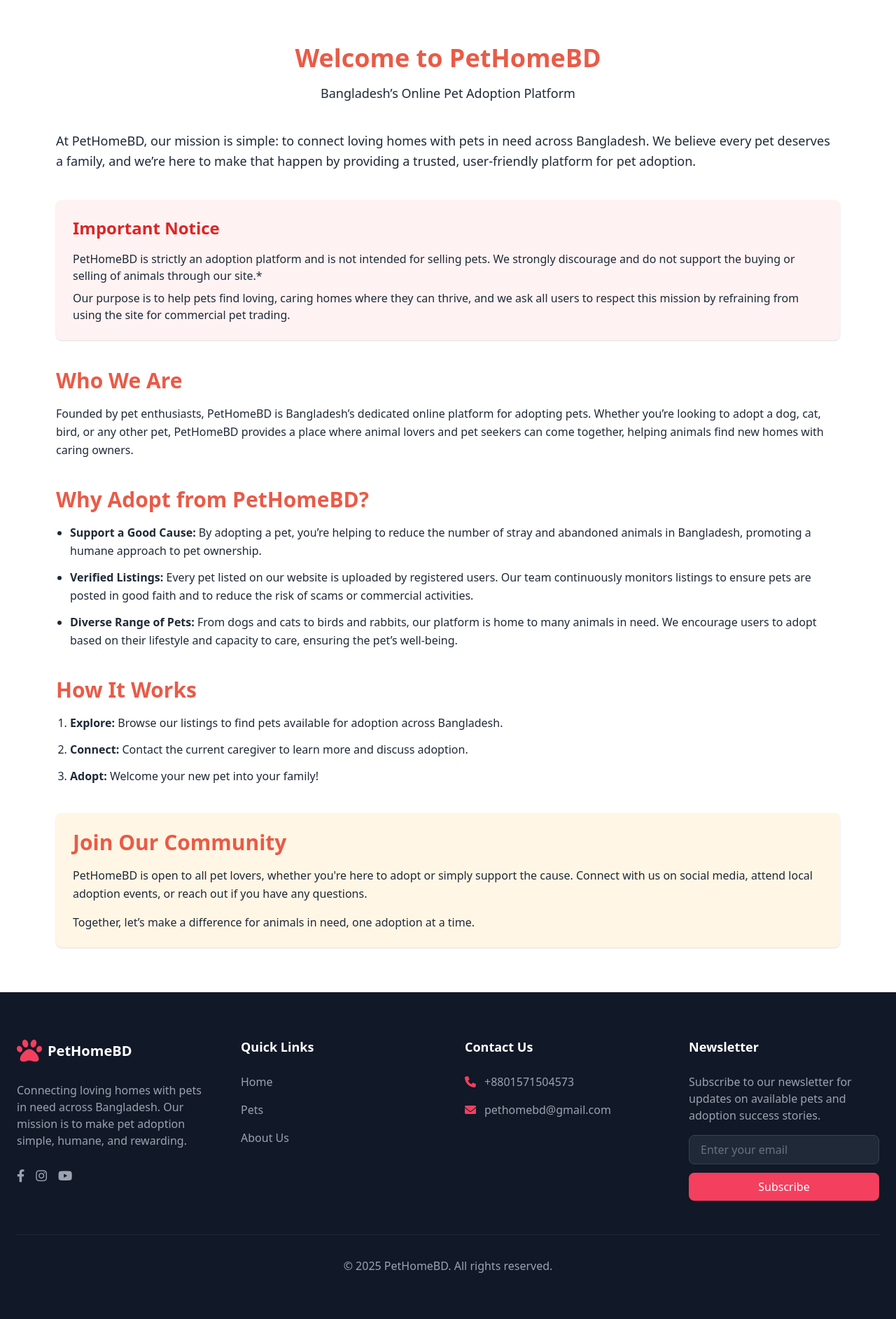
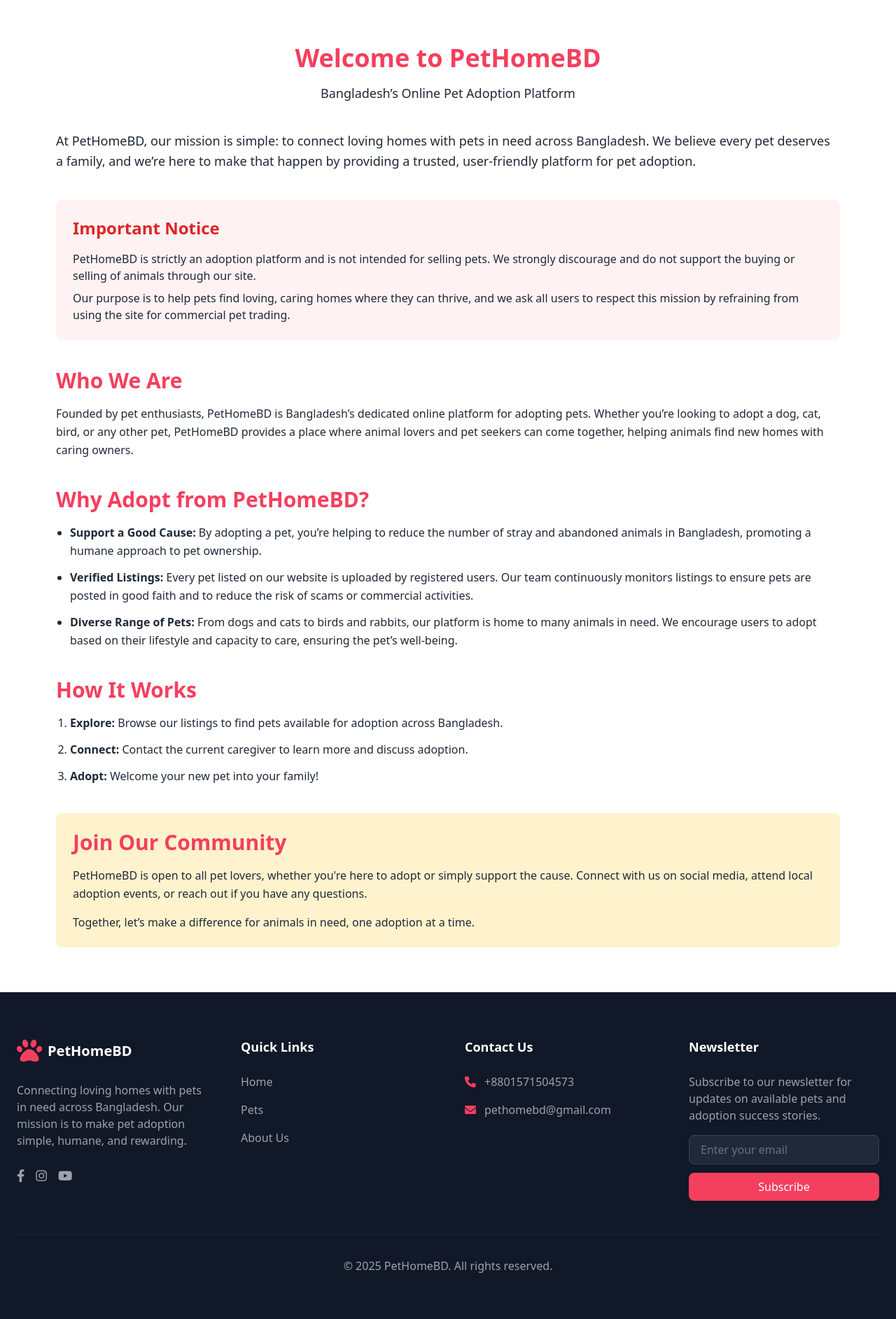
Before and after one commit to fahim-muntasir/petadoption, a Django app: page /about/ in a window 1280 px wide. Shown: the part 651-2536 px from the top of the page at 70% size. Run offline with Django 5.2, Linux system fonts and the light colour scheme; parts of the project's set-up code (start-up, migrations or seed data) failed here and were passed over; some libraries are stand-ins or nearby versions.

Commit message:
modified some issues

```diff
--- a/petapp/models.py
+++ b/petapp/models.py
@@ -13,6 +13,8 @@ class UserProfile(AbstractUser):
   address = models.TextField()
   state = models.CharField(max_length=100)
   social_media_link = models.URLField(blank=True, null=True)
+  created_at = models.DateTimeField(auto_now_add=True, blank=True, null=True)
+  updated_at = models.DateTimeField(auto_now=True, blank=True, null=True)
 
   # Set the username field
   USERNAME_FIELD = 'username'
@@ -28,6 +30,7 @@ class PetPost(models.Model):
   pet_type = models.CharField(max_length=50, blank=False, null=False)
   gender = models.CharField(max_length=10, choices=[('Male', 'Male'), ('Female', 'Female')])
   description = models.TextField(blank=False, null=False)
+  age = models.CharField(max_length=50, blank=False, null=True)
   status = models.CharField(
     max_length=10,
     choices=[('Active', 'Active'), ('Adopted', 'Adopted')],
--- a/petapp/views.py
+++ b/petapp/views.py
@@ -218,7 +218,7 @@ def items(request):
       if district_response.status_code == 200:
           districts_data = district_response.json().get("data", [])
 
-  posts_list = PetPost.objects.all().order_by('-created_at')
+  posts_list = PetPost.objects.all().filter(status="Active").order_by('-created_at')
   if pet_type:
       posts_list = posts_list.filter(pet_type__iexact=pet_type)
 
@@ -301,6 +301,7 @@ def createPet(request):
       pet_type = request.POST.get('type')
       gender = request.POST.get('gender')
       description = request.POST.get('description')
+      age = request.POST.get("age")
 
       division = request.POST.get('division')
       district = request.POST.get('district')
@@ -314,6 +315,7 @@ def createPet(request):
           description=description,
           division=division,
           district=district,
+          age=age,
       )
 
       pet_post.save()
--- a/templates/petapp/about.html
+++ b/templates/petapp/about.html
@@ -10,13 +10,13 @@
     <div class="absolute inset-0 bg-[#151035] opacity-65"></div>
 
     <div class="text-center relative z-10 text-white px-4 w-full">
-      <h1 class="text-6xl sm:text-5xl md:text-6xl lg:text-8xl font-bold">About <span class="text-[#d04f3d]">Us</span></h1>
+      <h1 class="text-6xl sm:text-5xl md:text-6xl lg:text-8xl font-bold">About <span class="text-rose-500">Us</span></h1>
     </div>
   </section>
 
   <section class="container mx-auto px-5 lg:px-20 py-16 bg-white text-gray-800">
     <div class="text-center mb-10">
-      <h1 class="text-4xl font-extrabold text-[#E95B47]">Welcome to PetHomeBD</h1>
+      <h1 class="text-4xl font-extrabold text-rose-500">Welcome to PetHomeBD</h1>
       <p class="mt-4 text-lg font-medium">Bangladesh’s Online Pet Adoption Platform</p>
     </div>
 
@@ -27,21 +27,21 @@
       </div>
 
       <!-- Important Notice -->
-      <div class="bg-red-50 p-6 rounded-lg shadow">
+      <div class="bg-red-50 p-6 rounded-lg">
         <h2 class="text-2xl font-bold text-red-600">Important Notice</h2>
-        <p class="mt-4">PetHomeBD is strictly an adoption platform and is not intended for selling pets. We strongly discourage and do not support the buying or selling of animals through our site.*</p>
+        <p class="mt-4">PetHomeBD is strictly an adoption platform and is not intended for selling pets. We strongly discourage and do not support the buying or selling of animals through our site.</p>
         <p class="mt-2">Our purpose is to help pets find loving, caring homes where they can thrive, and we ask all users to respect this mission by refraining from using the site for commercial pet trading.</p>
       </div>
 
       <!-- Who We Are -->
       <div>
-        <h2 class="text-3xl font-semibold text-[#E95B47]">Who We Are</h2>
+        <h2 class="text-3xl font-semibold text-rose-500">Who We Are</h2>
         <p class="mt-4 leading-relaxed">Founded by pet enthusiasts, PetHomeBD is Bangladesh’s dedicated online platform for adopting pets. Whether you’re looking to adopt a dog, cat, bird, or any other pet, PetHomeBD provides a place where animal lovers and pet seekers can come together, helping animals find new homes with caring owners.</p>
       </div>
 
       <!-- Why Adopt -->
       <div>
-        <h2 class="text-3xl font-semibold text-[#E95B47]">Why Adopt from PetHomeBD?</h2>
+        <h2 class="text-3xl font-semibold text-rose-500">Why Adopt from PetHomeBD?</h2>
         <ul class="mt-4 space-y-3 pl-5 list-disc leading-relaxed">
           <li>
             <strong>Support a Good Cause:</strong> By adopting a pet, you’re helping to reduce the number of stray and abandoned animals in Bangladesh, promoting a humane approach to pet ownership.
@@ -57,7 +57,7 @@
 
       <!-- How It Works -->
       <div>
-        <h2 class="text-3xl font-semibold text-[#E95B47]">How It Works</h2>
+        <h2 class="text-3xl font-semibold text-rose-500">How It Works</h2>
         <ol class="mt-4 space-y-3 pl-5 list-decimal leading-relaxed">
           <li>
             <strong>Explore:</strong> Browse our listings to find pets available for adoption across Bangladesh.
@@ -72,8 +72,8 @@
       </div>
 
       <!-- Join Our Community -->
-      <div class="bg-[#fff6e5] p-6 rounded-lg shadow">
-        <h2 class="text-3xl font-bold text-[#E95B47]">Join Our Community</h2>
+      <div class="bg-[#FFF3CD] p-6 rounded-lg">
+        <h2 class="text-3xl font-bold text-rose-500">Join Our Community</h2>
         <p class="mt-4 leading-relaxed">PetHomeBD is open to all pet lovers, whether you're here to adopt or simply support the cause. Connect with us on social media, attend local adoption events, or reach out if you have any questions.</p>
         <p class="mt-4">Together, let’s make a difference for animals in need, one adoption at a time.</p>
       </div>
--- a/templates/petapp/createPet.html
+++ b/templates/petapp/createPet.html
@@ -28,7 +28,7 @@
 
         <!-- Breed -->
         <div>
-          <label for="breed" class="block text-sm font-medium text-gray-700">Breed</label>
+          <label for="type" class="block text-sm font-medium text-gray-700">Type</label>
           <div class="mt-1 relative">
             <div class="absolute inset-y-0 left-0 pl-3 flex items-center pointer-events-none">
               <i class="fas fa-dog text-gray-400"></i>
--- a/templates/petapp/footer.html
+++ b/templates/petapp/footer.html
@@ -11,10 +11,10 @@
           Connecting loving homes with pets in need across Bangladesh. Our mission is to make pet adoption simple, humane, and rewarding.
         </p>
         <div class="flex gap-4">
-          <a href="https://www.facebook.com/profile.php?id=61568685013980" target="_blank" class="text-gray-400 hover:text-rose-500 transition-colors">
+          <a href="https://www.facebook.com/pethomebd" target="_blank" class="text-gray-400 hover:text-rose-500 transition-colors">
             <i class="fa-brands fa-facebook-f text-lg "></i>
           </a>
-          <a href="https://www.instagram.com" target="_blank" class="text-gray-400 hover:text-rose-500 transition-colors">
+          <a href="https://www.instagram.com/pethomebd/" target="_blank" class="text-gray-400 hover:text-rose-500 transition-colors">
             <i class="fa-brands fa-instagram text-lg"></i>
           </a>
           <a href="https://www.youtube.com" target="_blank" class="text-gray-400 hover:text-rose-500 transition-colors">
--- a/templates/petapp/item.html
+++ b/templates/petapp/item.html
@@ -66,6 +66,12 @@
                     <p><a href="{% url 'userprofile' userid=pet.user.id %}" class="text-gray-500 underline "> {{ pet.user.first_name }} {{ pet.user.last_name }}</a></p>
                   </div>
                 </div>
+                <div class="space-y-2">
+                  <div class="flex gap-2 items-center text-gray-500">
+                    <i class="fas fa-calendar-alt"></i>
+                    {{ pet.age }}
+                  </div>
+                </div>
                 <p class="text-gray-600">{{ pet.description }}</p>
                 <div class="flex flex-col gap-4 mb-2">
                   {% if pet.status == "Active" %}
```
Also changed, not shown: templates/petapp/userprofile.html (+5 -3 lines), petapp/migrations/0008_petpost_age.py (added), petapp/migrations/0009_userprofile_created_at_userprofile_updated_at.py (added).
